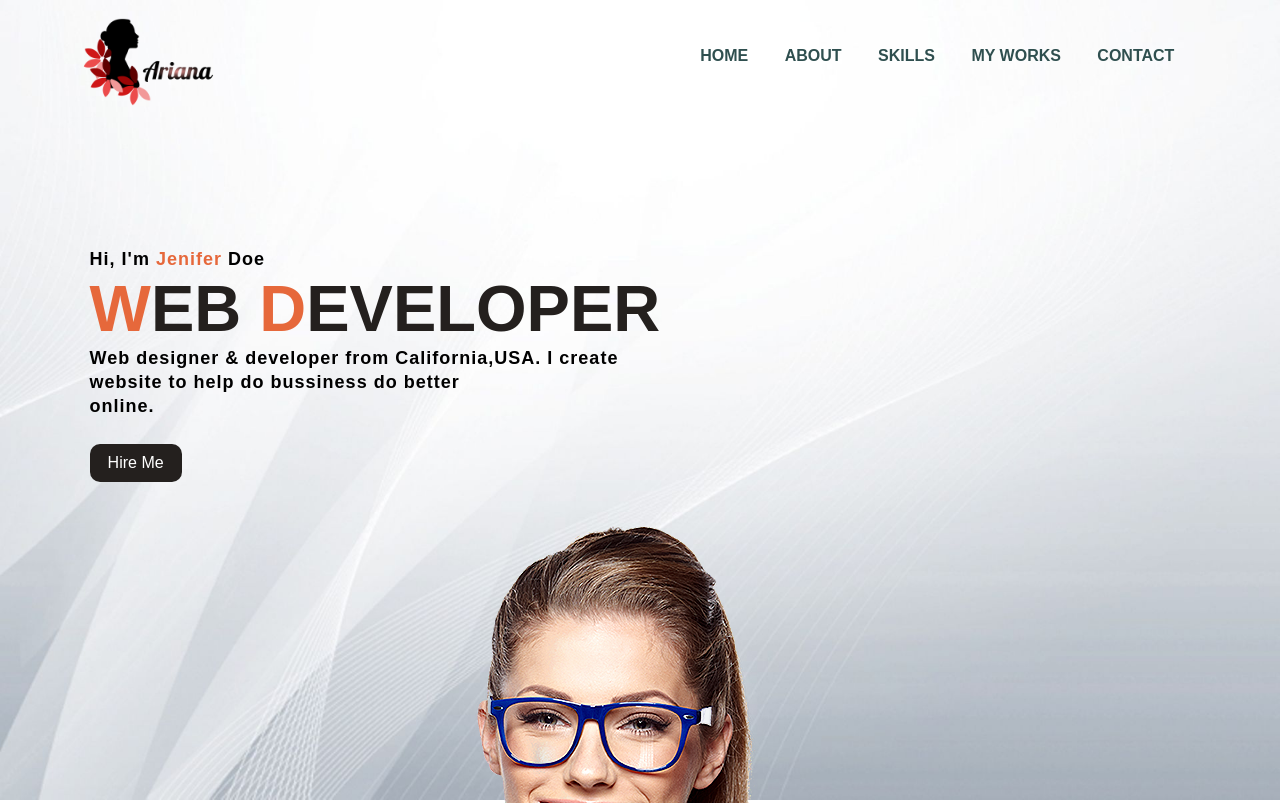
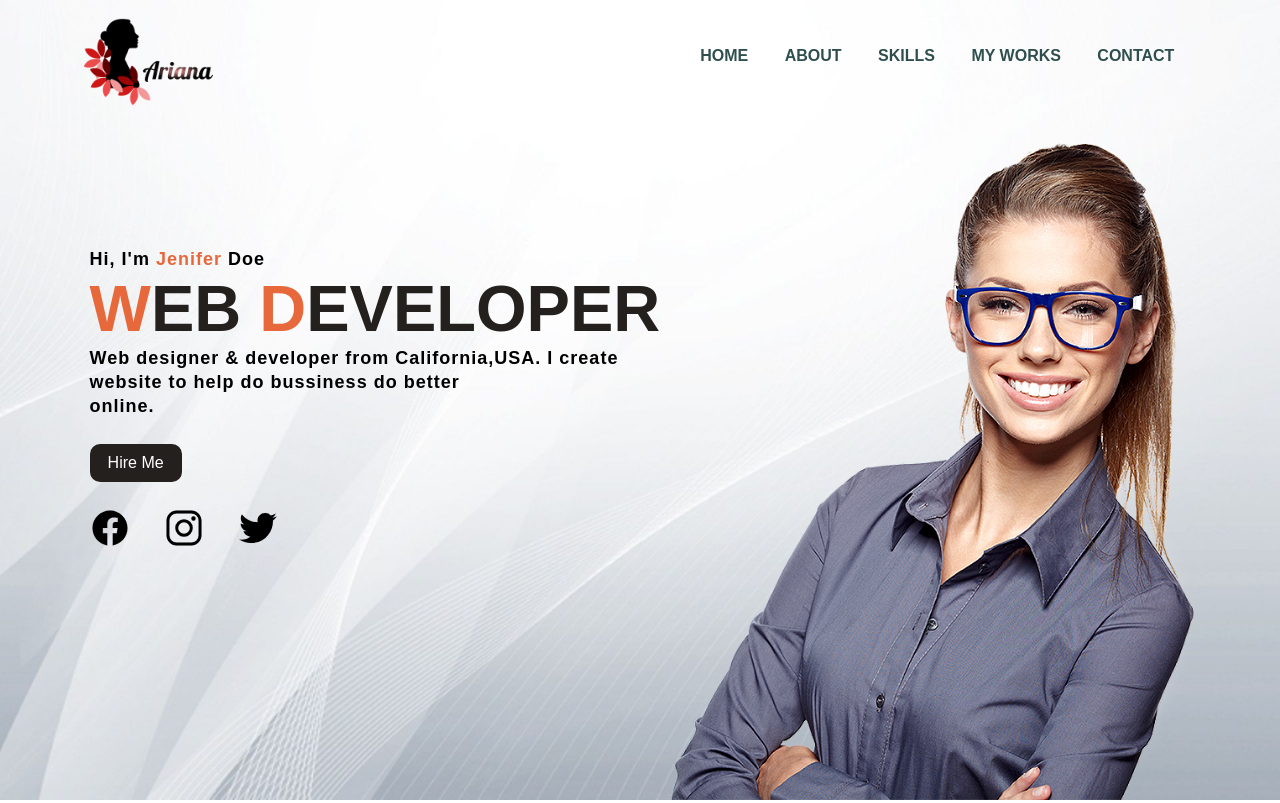
Before and after one commit to ranocodes/Simple-Portfolio, a plain HTML site: page index.html in a window 1280 px wide. Shown: the top 803 px of the page. Drawn offline with nearby package versions, Linux system fonts and the light colour scheme.

Commit message:
final commit

```diff
--- a/index.html
+++ b/index.html
@@ -8,7 +8,7 @@
   </head>
   <body>
     <div class="main">
-    <!-- Navigation Section -->
+      <!-- Navigation Section -->
       <div class="navbar">
         <img src="./logo.png" alt="LOGO" class="logo" />
 
@@ -26,14 +26,22 @@
         <h3>Hi, I'm <span>Jenifer</span> Doe</h3>
         <h1><span>W</span>EB <span>D</span>EVELOPER</h1>
         <h3>
-          Web designer & developer from California,USA.
-          I create <br/> website to help do bussiness do better <br/> online.
+          Web designer & developer from California,USA. I create <br />
+          website to help do bussiness do better <br />
+          online.
         </h3>
         <a href="#">Hire Me</a>
       </div>
       <div class="image">
-        <img src="girl.png" alt="image" class="girl">
+        <img src="girl.png" alt="image" class="girl" />
+      </div>
+      <div class="icons">
+        <a href="#"><ion-icon name="logo-facebook"></ion-icon></a>
+        <a href="#"><ion-icon name="logo-instagram"></ion-icon></a>
+        <a href="#"><ion-icon name="logo-twitter"></ion-icon></a>
       </div>
     </div>
+
+    <script src="https://unpkg.com/ionicons@5.4.0/dist/ionicons.js"></script>
   </body>
 </html>
--- a/style.css
+++ b/style.css
@@ -85,3 +85,33 @@ ul li a:hover{
 .info a:hover{
     background: rgb(230, 104, 59);
 }
+
+.image{
+    width:30%;
+    height: 60%;
+    right: 100px;
+    bottom: 0;
+    position: absolute;
+}
+.image img{
+    position: absolute;
+    height: 140%;
+    left: 40%;
+    transform: translate(-55%);
+    bottom: 0;
+    transition: left 2s ease;
+}
+
+.image:hover .girl{
+    left: 55%;
+}
+.icons a{
+    text-decoration: none;
+    color: #000;
+}
+.icons ion-icon{
+    margin-left: 7%;
+    color: #000;
+    margin-right: -60px;
+    font-size: 40px;
+}
```
Also changed, not shown: screenshoot.png (added), 1 other file.
